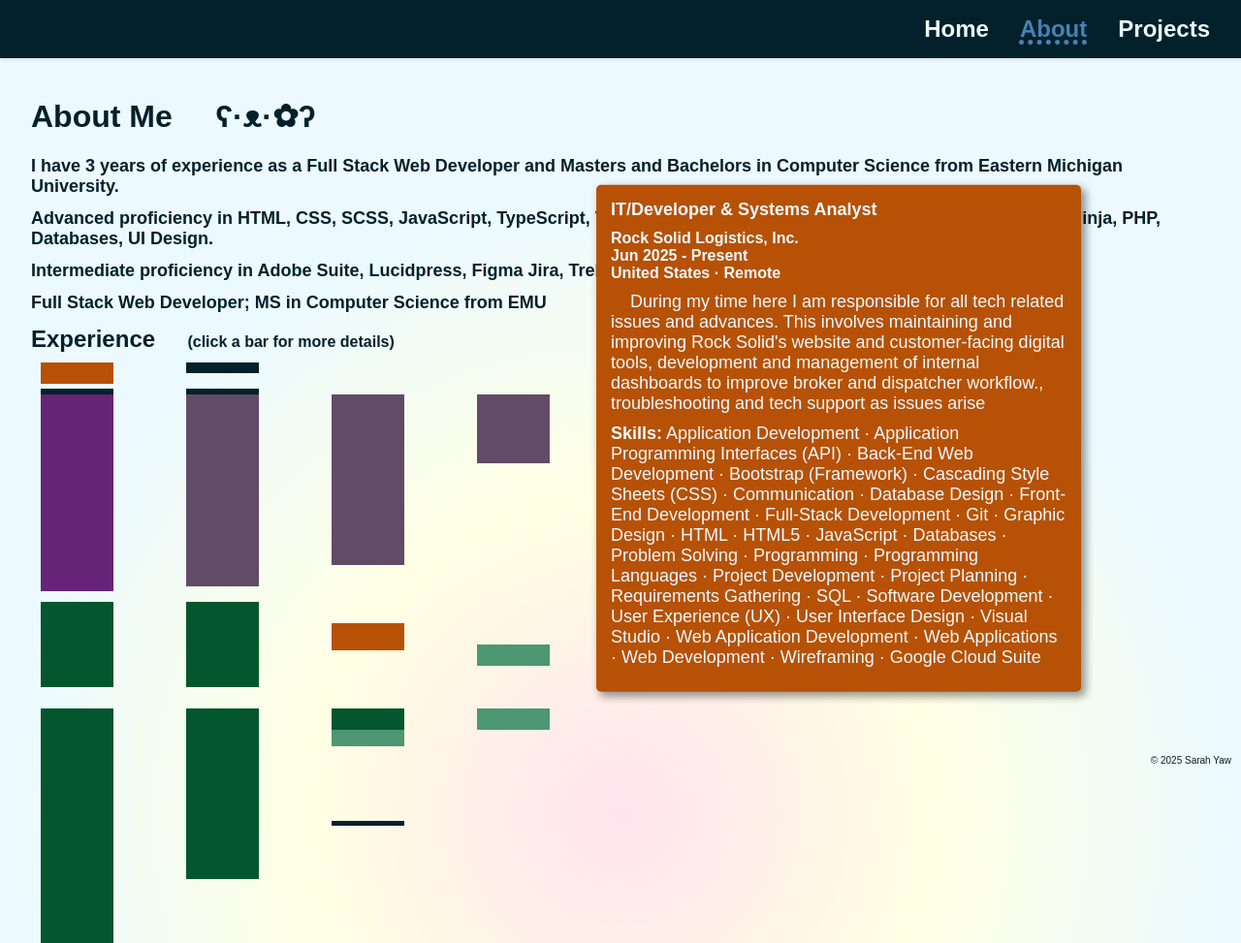
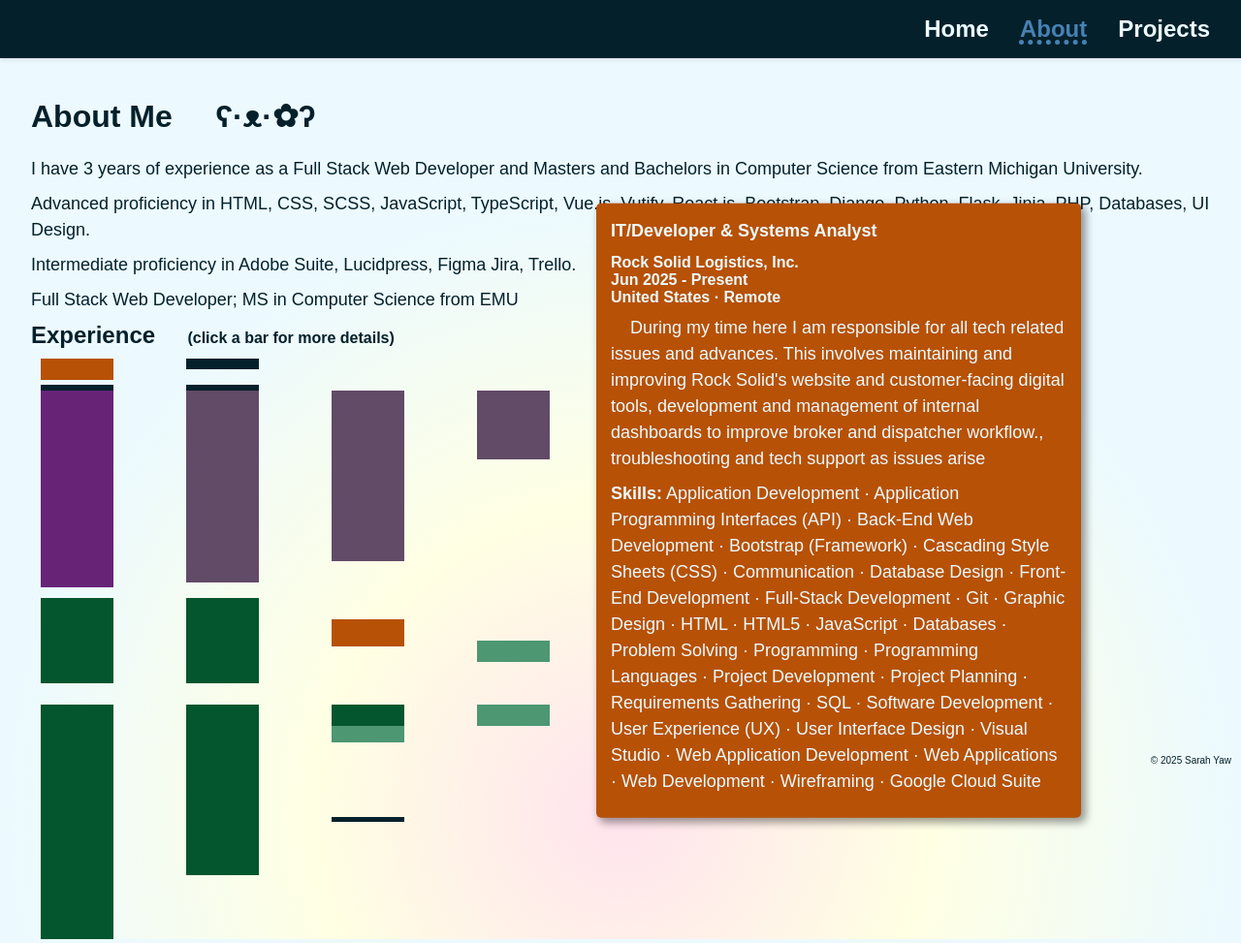
Before and after one commit to SarahYaw/PortfolioSite, a Flask app: page /about in a window 1280 px wide. Shown: the whole page at 97% size. Run offline with Flask 3, Linux system fonts and the light colour scheme.

Commit message:
styling and trying to fix img paths

```diff
--- a/website/data.py
+++ b/website/data.py
@@ -59,7 +59,7 @@ art_projects = [
         'name':'Peer Review Cross Stitch',
         'description':'This was a project I made for a friend of mine for getting his doctorate! He worked really hard for it and we both have a similar love for research for fun and silly inspirational quotes',
         'skills':'Cross Stitch · Embroidery · Counting',
-        'src':'./static/assets/art/PeerReviewCrossStitch.jpg',
+        'src':'/static/assets/art/PeerReviewCrossStitch.jpg',
         'alt':'cross stitch of a wreath of leaves in different shades of green around a quote that reads "I can do all things through evidence based best practice which strengthens me. peer review 24:7"',
         'caption':"Pardon the glare in the glass, it was tricky getting an image that the glass didn't totally reflect back!",
     },
@@ -67,7 +67,7 @@ art_projects = [
         'name':'Papier-mâché Pumpkin Head',
         'description':"I made this by filling a grocery bag with a bunch of other grocery bags and tying it so there were sectioned ridges, then papier-mâché-ing over that. Each layer took 24 hours to dry so I worked on it a little each day until I was happy with it. I then painted and carved it to look like Jack from the Animal Crossing franchise because even if the kids don't recognise him, he's not particularly scary. Eventually I want to add some kind of netting or fabric on the inside so it's harder to see me in there haha.",
         'skills':'Papier-mâché · Painting · Carving',
-        'src':'./static/assets/art/pumpkinHead.jpg',
+        'src':'/static/assets/art/pumpkinHead.jpg',
         'alt':'Papier-mâché pumpkin head on a person. It is carved into a smile.',
         'caption':'Me as a Pumpkin Guy for halloween while passing out candy at my gransparents house',
     },
@@ -75,7 +75,7 @@ art_projects = [
         'name':'Able Sisters Tissue Box Cover',
         'description':'This is a cardboard tissue box cover made to look like the Able Sisters store in Animal Crossing New Horizons. I grew up playing games in the Animal Crossing franchise and had a free weekend and a lot of cardboard from the holidays. The cardboard is held together by regular school glue and painted with acrylic paint.',
         'skills':'Painting · Cardboard · Planning',
-        'src':'./static/assets/art/TissueCoverAbleSisters.jpg',
+        'src':'/static/assets/art/TissueCoverAbleSisters.jpg',
         'alt':"Tissue box cover that looks like the Able Sisters store from Animal Crossing New Horizons. It's a building with red siding, a green shingled roof, and white trim. There's a sign above the door that reads Able Sisters and has a green striped awning under that sign. On the left side of the front there's a display window with a mannequin and some spools of thread. ",
         'caption':'I grew up playing games in the Animal Crossing franchise and Able Sisters was always my favorite store',
     },
--- a/website/static/modules/timeline.css
+++ b/website/static/modules/timeline.css
@@ -66,7 +66,7 @@ h2 {
             position: fixed;
             top: 50%;
             left: 50%;
-            transform: translate(-5%, -40%);
+            transform: translate(-5%, -30%);
             box-shadow: 4px 4px 9px 1px rgba(0, 0, 0, 0.4);
 
             .title {
@@ -89,8 +89,9 @@ h2 {
                 z-index: 10;
 
                 p {
-                    font-weight:unset;
-                    margin: 10px 0;
+                    font-weight: unset;
+                    margin: 0.5em 0;
+                    line-height: 1.5;
                 }
             }
         }
--- a/website/static/styles.css
+++ b/website/static/styles.css
@@ -43,11 +43,13 @@ nav ul a.selected {
 main {
     padding: 5rem 2rem 2rem 2rem;
     min-height: 88vh; /* Ensure main takes up enough space */
+    max-width: 1920px;
+    margin:auto
 }
 main p {
-    font-weight: bold;
     font-size: large;
-    margin: 1% 0 1% 0;
+    margin: 0.5em 0 0.5em 0;
+    line-height: 1.5;
 }
 main a {
     color: steelblue;
@@ -95,10 +97,10 @@ main a {
     margin: 5px 0 0 0;
 }
 .picture.home {
-    width: 300px;
+    width: 400px;
 
     img {
-        width: 300px
+        width: 400px
     }
 }
 .contact-border {
```
